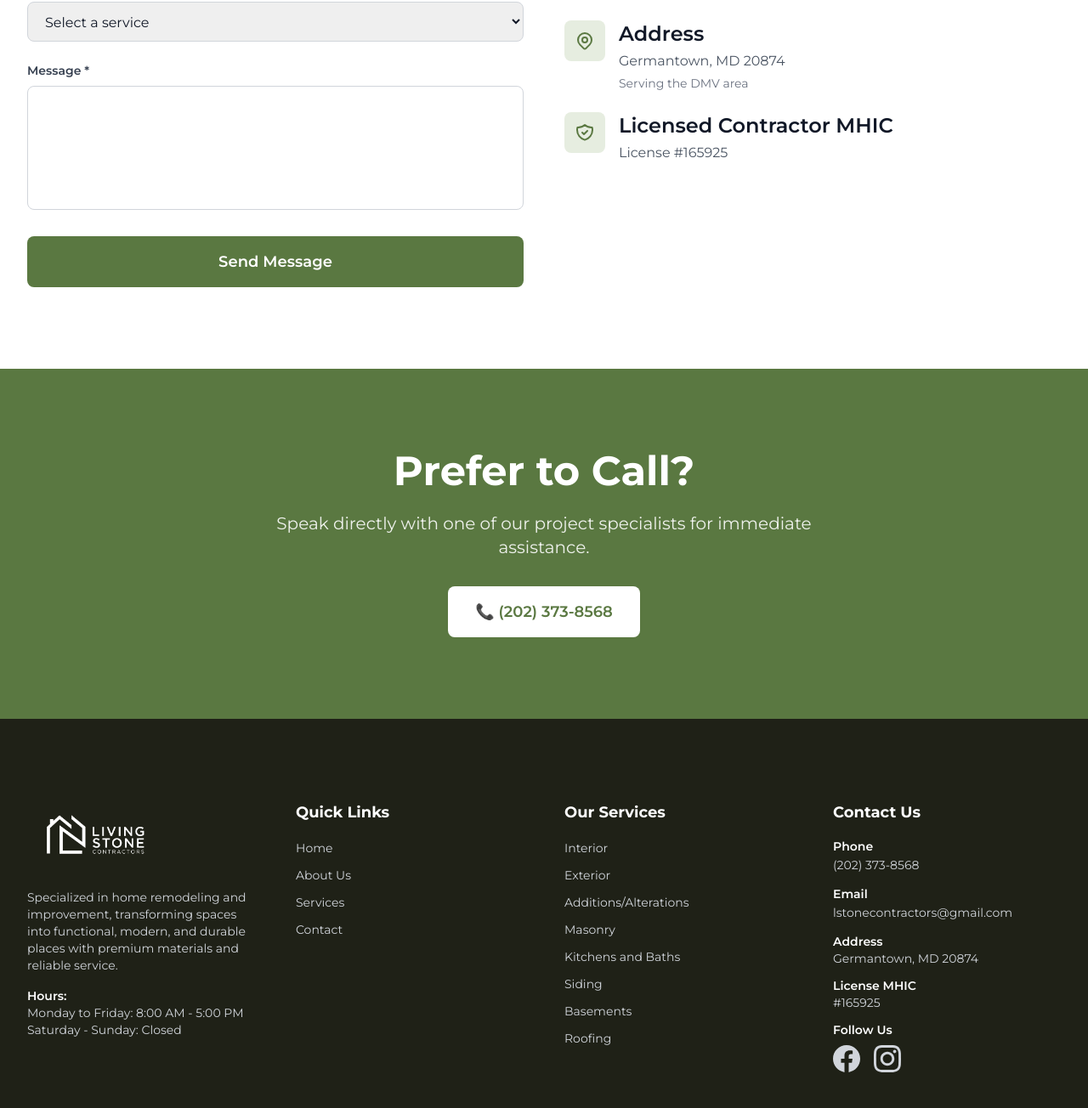
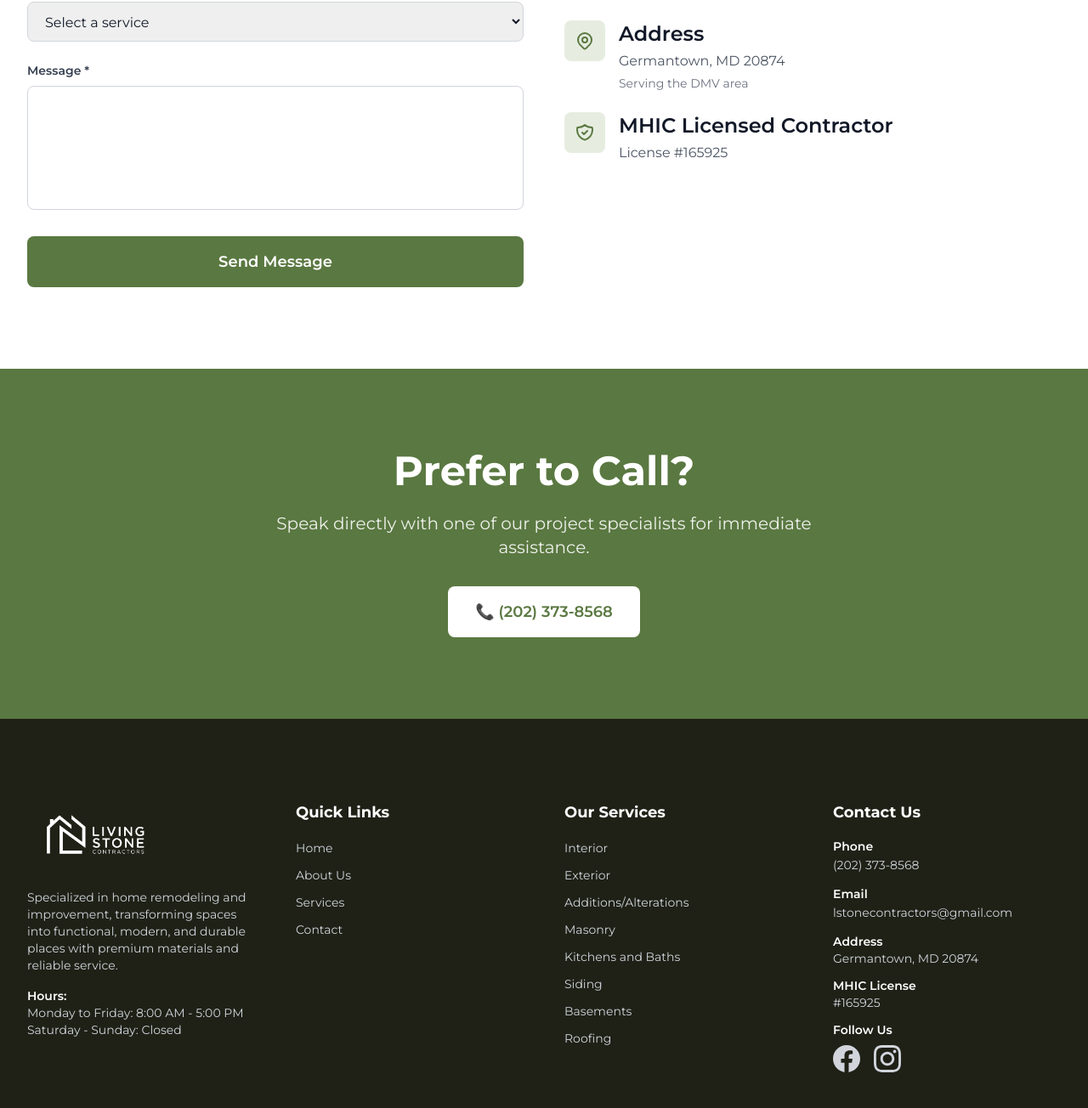
Before and after one commit to XnJaca/living_stone_contractors, an Astro site: page /contact in a window 1280 px wide. Shown: the part 916-2220 px from the top of the page at 85% size. Built offline with nearby package versions, Linux system fonts and the light colour scheme; Astro itself is replaced by a stand-in of ours; no server answers.

Commit message:
refactor: license id order

```diff
--- a/src/components/Footer.astro
+++ b/src/components/Footer.astro
@@ -117,7 +117,7 @@ const quickLinks = [
             <p class="text-sm">Germantown, MD 20874</p>
           </div>
           <div>
-            <p class="text-sm font-semibold text-white">License MHIC</p>
+            <p class="text-sm font-semibold text-white">MHIC License</p>
             <p class="text-sm">#165925</p>
           </div>
           <div>
--- a/src/pages/contact.astro
+++ b/src/pages/contact.astro
@@ -218,7 +218,7 @@ try {
                 </svg>
               </div>
               <div>
-                <h4 class="font-semibold text-gray-900 mb-1">Licensed Contractor MHIC</h4>
+                <h4 class="font-semibold text-gray-900 mb-1">MHIC Licensed Contractor</h4>
                 <p class="text-gray-600">License #165925</p>
               </div>
             </div>
```
